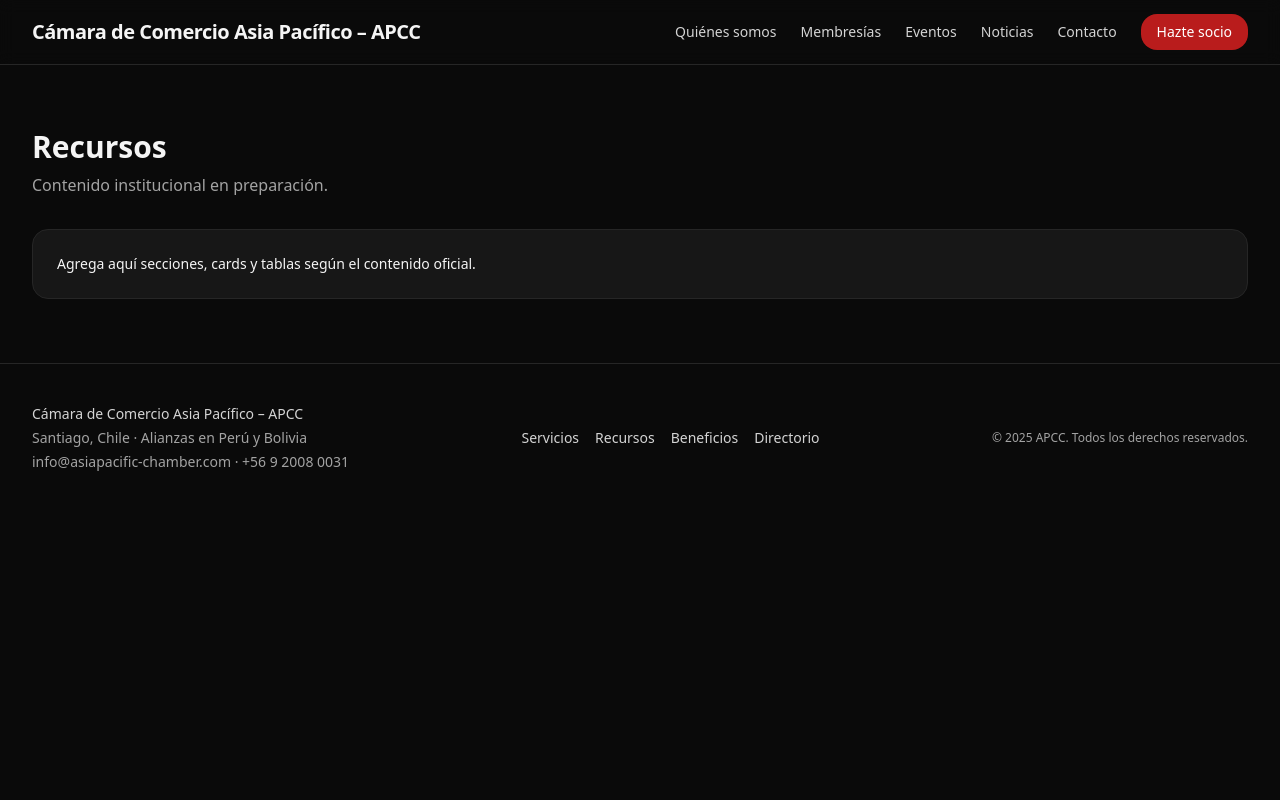
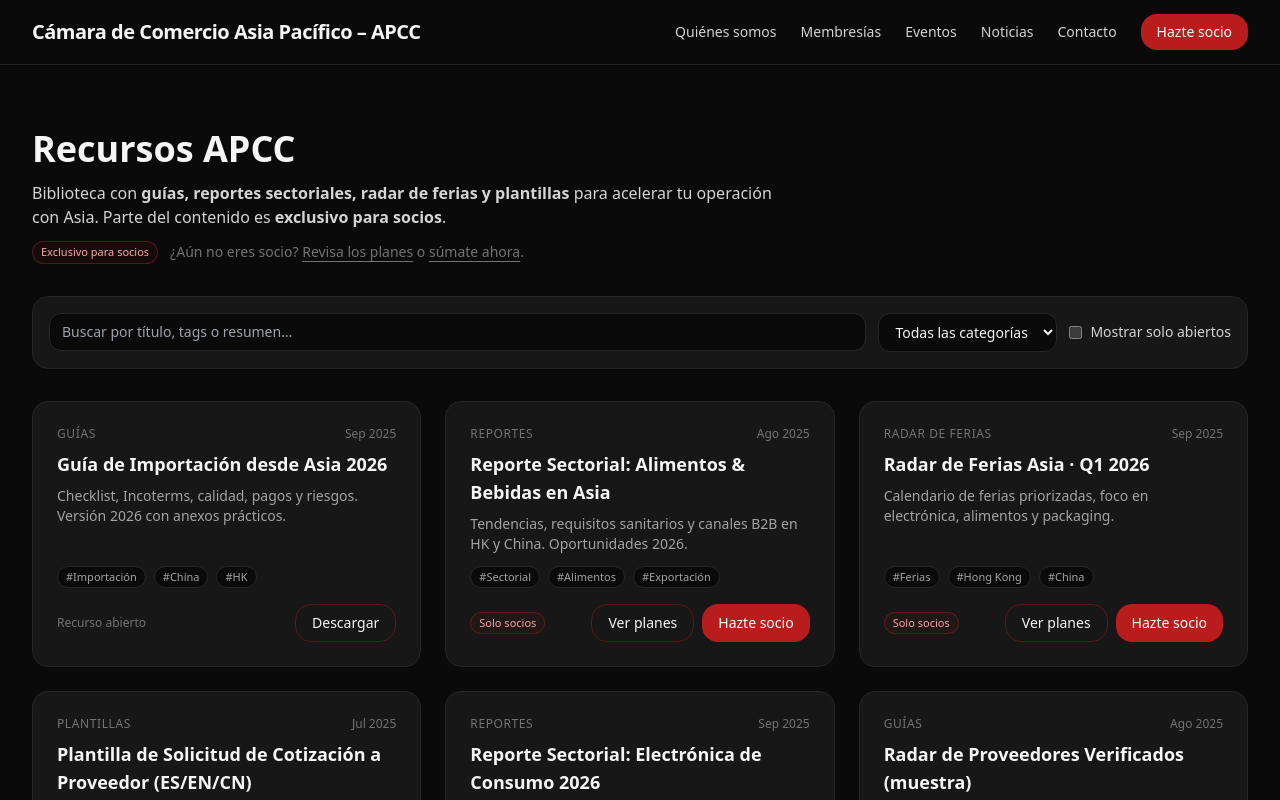
Before and after one commit to apcc-chamber/apcc-institucional-basic, a Next.js app: page /recursos in a window 1280 px wide. Shown: the top 800 px of the page. Built offline with nearby package versions, Linux system fonts and the light colour scheme.

Commit message:
Update page.tsx

```diff
--- a/app/(routes)/recursos/page.tsx
+++ b/app/(routes)/recursos/page.tsx
@@ -1,17 +1,237 @@
+'use client';
 import type { Metadata } from 'next';
+import Link from 'next/link';
+import { useMemo, useState } from 'react';
 
 export const metadata: Metadata = {
   title: 'Recursos',
+  description:
+    'Biblioteca APCC: guías, reportes sectoriales, radar de ferias y plantillas. Algunos recursos son exclusivos para socios.',
 };
 
+type ResourceItem = {
+  id: string;
+  title: string;
+  category: 'Guías' | 'Reportes' | 'Radar de Ferias' | 'Plantillas';
+  summary: string;
+  tags: string[];
+  file?: string;     // Ruta a PDF/ZIP en /public/resources/*
+  externalUrl?: string;
+  membersOnly?: boolean; // true = requiere membresía
+  date?: string;     // ej: "Sep 2025"
+};
+
+const RESOURCES: ResourceItem[] = [
+  {
+    id: 'guia-importacion-asia',
+    title: 'Guía de Importación desde Asia 2026',
+    category: 'Guías',
+    summary: 'Checklist, Incoterms, calidad, pagos y riesgos. Versión 2026 con anexos prácticos.',
+    tags: ['Importación', 'China', 'HK'],
+    file: '/resources/guia-importacion-2026.pdf',
+    membersOnly: false,
+    date: 'Sep 2025',
+  },
+  {
+    id: 'reporte-alimentos-asia',
+    title: 'Reporte Sectorial: Alimentos & Bebidas en Asia',
+    category: 'Reportes',
+    summary: 'Tendencias, requisitos sanitarios y canales B2B en HK y China. Oportunidades 2026.',
+    tags: ['Sectorial', 'Alimentos', 'Exportación'],
+    file: '/resources/reporte-aab-asia-2026.pdf',
+    membersOnly: true,
+    date: 'Ago 2025',
+  },
+  {
+    id: 'radar-ferias-q1-2026',
+    title: 'Radar de Ferias Asia · Q1 2026',
+    category: 'Radar de Ferias',
+    summary: 'Calendario de ferias priorizadas, foco en electrónica, alimentos y packaging.',
+    tags: ['Ferias', 'Hong Kong', 'China'],
+    file: '/resources/radar-ferias-q1-2026.pdf',
+    membersOnly: true,
+    date: 'Sep 2025',
+  },
+  {
+    id: 'plantilla-cotizacion-cn',
+    title: 'Plantilla de Solicitud de Cotización a Proveedor (ES/EN/CN)',
+    category: 'Plantillas',
+    summary: 'Formato trilingüe con campos clave: MOQ, lead time, HS code, certificaciones.',
+    tags: ['Plantilla', 'Compras', 'Negociación'],
+    file: '/resources/plantilla-rfq-es-en-cn.zip',
+    membersOnly: false,
+    date: 'Jul 2025',
+  },
+  {
+    id: 'reporte-electronica-asia',
+    title: 'Reporte Sectorial: Electrónica de Consumo 2026',
+    category: 'Reportes',
+    summary: 'Ficha de categorías ganadoras, márgenes objetivos y riesgos comunes.',
+    tags: ['Electrónica', 'Sectorial', 'Retail'],
+    file: '/resources/reporte-electronica-2026.pdf',
+    membersOnly: true,
+    date: 'Sep 2025',
+  },
+  {
+    id: 'radar-proveedores-verificados',
+    title: 'Radar de Proveedores Verificados (muestra)',
+    category: 'Guías',
+    summary: 'Metodología de verificación y mini-listado de ejemplo (muestra pública).',
+    tags: ['Proveedores', 'Verificación', 'Sourcing'],
+    file: '/resources/radar-proveedores-muestra.pdf',
+    membersOnly: false,
+    date: 'Ago 2025',
+  },
+];
+
+const CATEGORIES: Array<ResourceItem['category']> = [
+  'Guías',
+  'Reportes',
+  'Radar de Ferias',
+  'Plantillas',
+];
+
+function Badge({ children }: { children: React.ReactNode }) {
+  return (
+    <span className="inline-flex items-center rounded-full border border-red-900/60 bg-red-900/10 px-2 py-0.5 text-[11px] font-medium text-red-300">
+      {children}
+    </span>
+  );
+}
+
 export default function Page() {
+  const [q, setQ] = useState('');
+  const [cat, setCat] = useState<'Todas' | ResourceItem['category']>('Todas');
+  const [onlyFree, setOnlyFree] = useState(false);
+
+  const filtered = useMemo(() => {
+    return RESOURCES.filter((r) => {
+      const matchCat = cat === 'Todas' ? true : r.category === cat;
+      const matchText =
+        q.trim().length === 0
+          ? true
+          : (r.title + ' ' + r.summary + ' ' + r.tags.join(' ')).toLowerCase().includes(q.toLowerCase());
+      const matchFree = onlyFree ? !r.membersOnly : true;
+      return matchCat && matchText && matchFree;
+    });
+  }, [q, cat, onlyFree]);
+
   return (
     <section className="container py-16">
-      <h1 className="text-3xl font-semibold">Recursos</h1>
-      <p className="mt-2 text-neutral-400">Contenido institucional en preparación.</p>
-      <div className="mt-8 rounded-2xl border border-neutral-800 bg-neutral-900 p-6">
-        <p className="text-sm">Agrega aquí secciones, cards y tablas según el contenido oficial.</p>
-      </div>
+      {/* HERO */}
+      <header className="max-w-3xl">
+        <h1 className="text-3xl md:text-4xl font-semibold">Recursos APCC</h1>
+        <p className="mt-3 text-neutral-300">
+          Biblioteca con <strong>guías, reportes sectoriales, radar de ferias y plantillas</strong> para acelerar tu operación con Asia.
+          Parte del contenido es <strong>exclusivo para socios</strong>.
+        </p>
+        <div className="mt-3 flex flex-wrap items-center gap-3">
+          <Badge>Exclusivo para socios</Badge>
+          <span className="text-sm text-neutral-500">
+            ¿Aún no eres socio?{' '}
+            <Link href="/membresias" className="underline underline-offset-4 hover:text-neutral-200">
+              Revisa los planes
+            </Link>{' '}
+            o{' '}
+            <Link href="https://join.asiapacific-chamber.com" target="_blank" className="underline underline-offset-4 hover:text-neutral-200">
+              súmate ahora
+            </Link>.
+          </span>
+        </div>
+      </header>
+
+      {/* CONTROLES */}
+      <section className="mt-8 rounded-2xl border border-neutral-800 bg-neutral-900 p-4">
+        <div className="flex flex-col md:flex-row gap-3 md:items-center">
+          <input
+            value={q}
+            onChange={(e) => setQ(e.target.value)}
+            placeholder="Buscar por título, tags o resumen…"
+            className="w-full md:flex-1 rounded-xl border border-neutral-800 bg-neutral-950 px-3 py-2 text-sm outline-none focus:ring-1 focus:ring-red-900/50"
+          />
+          <div className="flex gap-3">
+            <select
+              value={cat}
+              onChange={(e) => setCat(e.target.value as any)}
+              className="rounded-xl border border-neutral-800 bg-neutral-950 px-3 py-2 text-sm"
+            >
+              <option value="Todas">Todas las categorías</option>
+              {CATEGORIES.map((c) => (
+                <option key={c} value={c}>{c}</option>
+              ))}
+            </select>
+            <label className="inline-flex items-center gap-2 text-sm text-neutral-300">
+              <input
+                type="checkbox"
+                checked={onlyFree}
+                onChange={(e) => setOnlyFree(e.target.checked)}
+                className="accent-red-700"
+              />
+              Mostrar solo abiertos
+            </label>
+          </div>
+        </div>
+      </section>
+
+      {/* GRID */}
+      <section className="mt-8 grid sm:grid-cols-2 lg:grid-cols-3 gap-6">
+        {filtered.map((r) => (
+          <article key={r.id} className="rounded-2xl border border-neutral-800 bg-neutral-900 p-6 flex flex-col">
+            <div className="flex items-center justify-between">
+              <div className="text-xs uppercase tracking-wider text-neutral-500">{r.category}</div>
+              <div className="text-xs text-neutral-500">{r.date}</div>
+            </div>
+            <h3 className="mt-2 text-lg font-semibold">{r.title}</h3>
+            <p className="mt-2 text-sm text-neutral-400 flex-1">{r.summary}</p>
+
+            <div className="mt-3 flex flex-wrap gap-2">
+              {r.tags.map((t) => (
+                <span key={t} className="rounded-full border border-neutral-800 bg-neutral-950 px-2 py-0.5 text-[11px] text-neutral-400">
+                  #{t}
+                </span>
+              ))}
+            </div>
+
+            <div className="mt-4 flex items-center justify-between">
+              {r.membersOnly ? <Badge>Solo socios</Badge> : <span className="text-xs text-neutral-500">Recurso abierto</span>}
+              <div className="flex gap-2">
+                {r.file && !r.membersOnly && (
+                  <a href={r.file} download className="btn btn-secondary text-xs">
+                    Descargar
+                  </a>
+                )}
+                {r.file && r.membersOnly && (
+                  <>
+                    <Link href="/membresias" className="btn btn-secondary text-xs">Ver planes</Link>
+                    <Link href="https://join.asiapacific-chamber.com" target="_blank" className="btn btn-primary text-xs">
+                      Hazte socio
+                    </Link>
+                  </>
+                )}
+                {r.externalUrl && (
+                  <Link href={r.externalUrl} target="_blank" className="btn btn-secondary text-xs">
+                    Abrir
+                  </Link>
+                )}
+              </div>
+            </div>
+          </article>
+        ))}
+      </section>
+
+      {/* BLOQUE INTELIGENCIA / CONTACTO */}
+      <section className="mt-12 rounded-2xl border border-neutral-800 bg-neutral-900 p-6 flex flex-col md:flex-row items-start md:items-center justify-between gap-6">
+        <div>
+          <h3 className="text-lg font-semibold">¿Necesitas un reporte a medida?</h3>
+          <p className="mt-2 text-sm text-neutral-400">
+            Podemos desarrollar <strong>inteligencia comercial personalizada</strong> para tu sector y target en Asia.
+          </p>
+        </div>
+        <div className="flex gap-3">
+          <Link href="/contacto" className="btn btn-secondary">Solicitar alcance</Link>
+          <Link href="/membresias" className="btn btn-primary">Conocer membresías</Link>
+        </div>
+      </section>
     </section>
   );
 }
```
